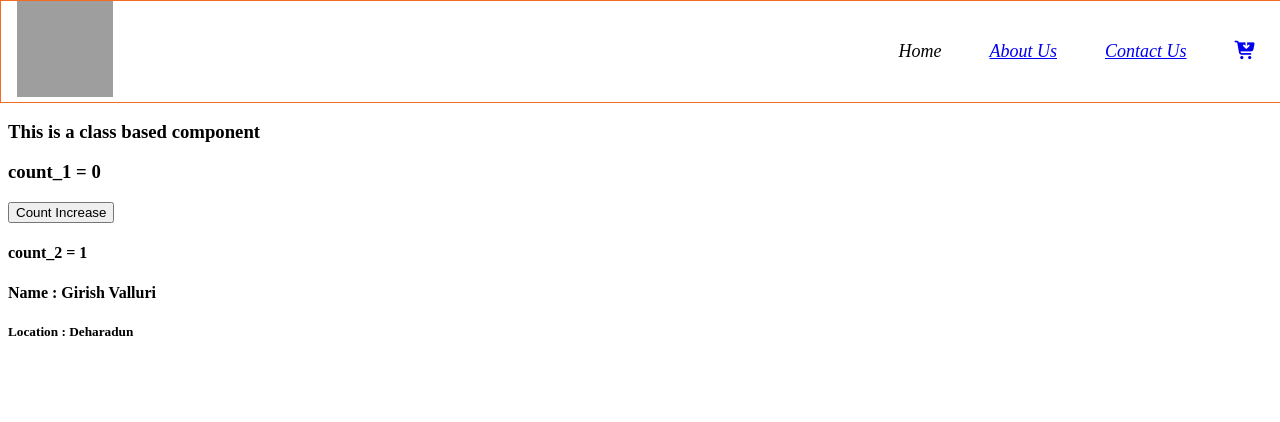
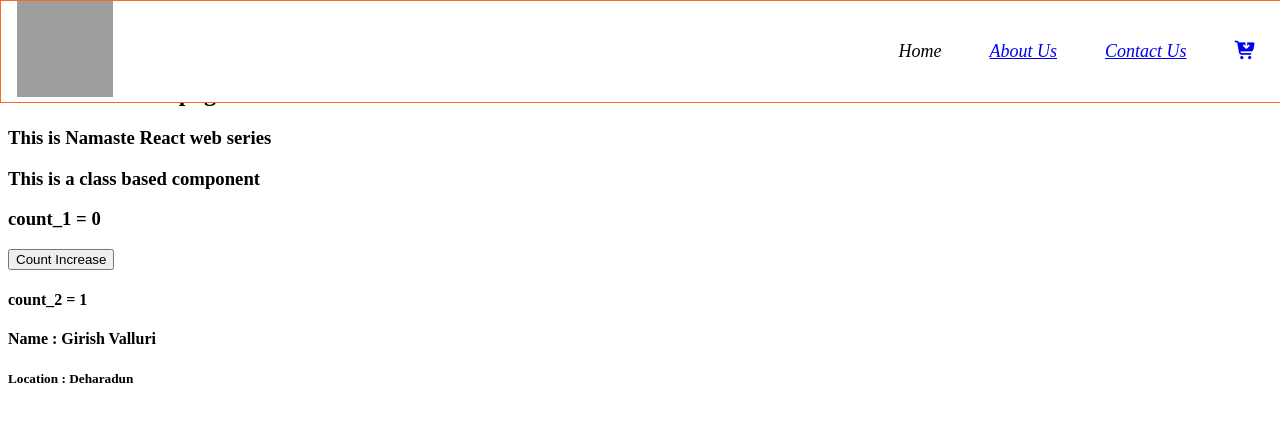
Before and after one commit to girishvalluri192/Food_Ordering_App, a React (Vite) app: page /about in a window 1280 px wide. Shown: the top 422 px of the page. Built offline with nearby package versions, Linux system fonts and the light colour scheme; grey boxes are pictures that could not be loaded.

Commit message:
This is 21 sep 1st commit

```diff
--- a/src/components/About.jsx
+++ b/src/components/About.jsx
@@ -3,8 +3,9 @@ import UserClass from "./UserClass";
 
 const About = ()=>{
     return (
-        <div>
+        <div className="user-card">
             <h1>About Us</h1>
+            <h2>This is About us page of the FOOD ORDERING Website</h2>
             <h3>This is Namaste React web series </h3>
             {/* <User name={"Akshay Saini(function)"} /> */}
 
```
